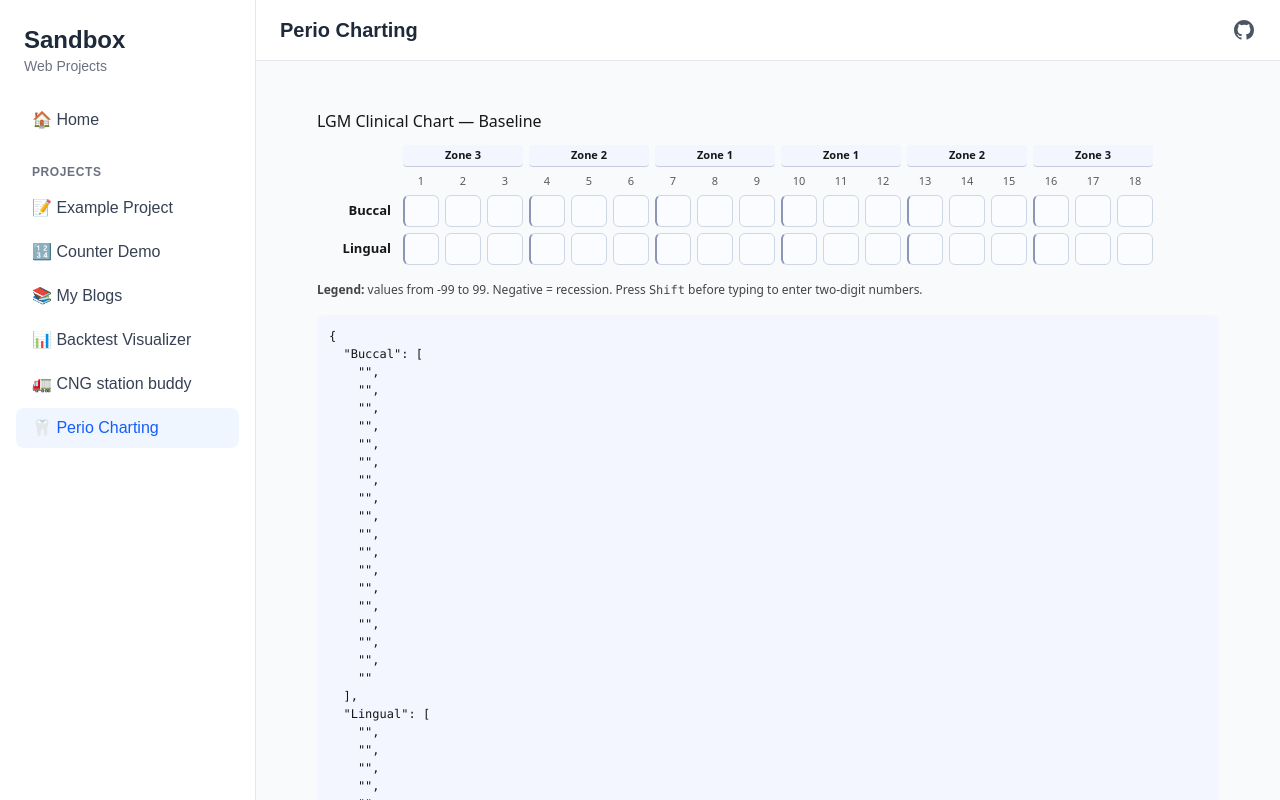
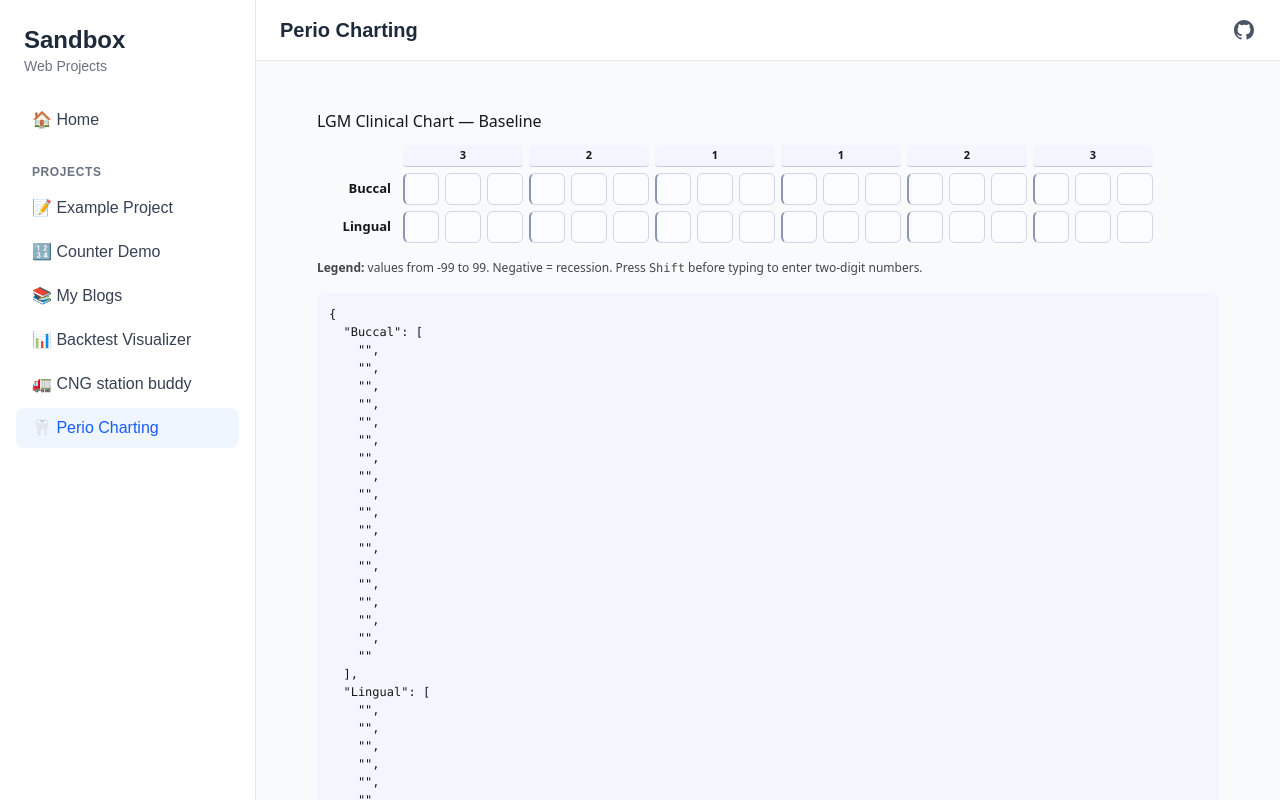
Before and after one commit to ishu9bansal/sandbox, a Next.js app: page /perio in a window 1280 px wide. Shown: the top 800 px of the page. Built offline with nearby package versions, Linux system fonts and the light colour scheme.

Commit message:
remove "Zone" and remove tooth number

```diff
--- a/src/app/perio/page.tsx
+++ b/src/app/perio/page.tsx
@@ -151,17 +151,17 @@ export default function PerioApp() {
               gridColumn: `span ${z.size}`
             }}
           >
-            Zone {z.label}
+            {z.label}
           </div>
         ))}
 
         {/* Row 2: Tooth numbers */}
-        <div />
-        {Array.from({ length: TEETH }).map((_, i) => (
+        {/* <div /> */}
+        {/* {Array.from({ length: TEETH }).map((_, i) => (
           <div key={i} style={styles.head}>
             {i + 1}
           </div>
-        ))}
+        ))} */}
 
         {/* Buccal / Lingual rows */}
         {ROWS.map((rowName, r) => (
```
